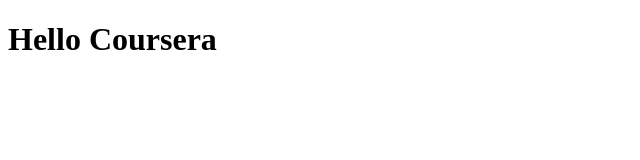
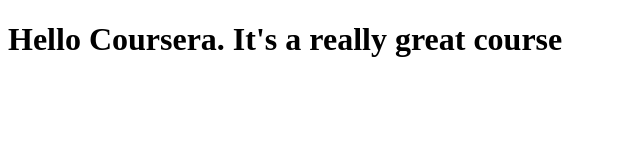
Before and after one commit to LeenSalameh2004/Coursera-test, a plain HTML site: page site/index.html in a window 1280 px wide. Shown: the whole page, without its empty margins (0-640 px from the left). Drawn offline with Linux system fonts and the light colour scheme.

Commit message:
It's a really great course!!

```diff
--- a/site/index.html
+++ b/site/index.html
@@ -4,6 +4,6 @@
 	<title>Hello coursera</title>
 </head>
 <body>
-<h1>Hello Coursera</h1>
+<h1>Hello Coursera. It's a really great course</h1>
 </body>
 </html>
```
